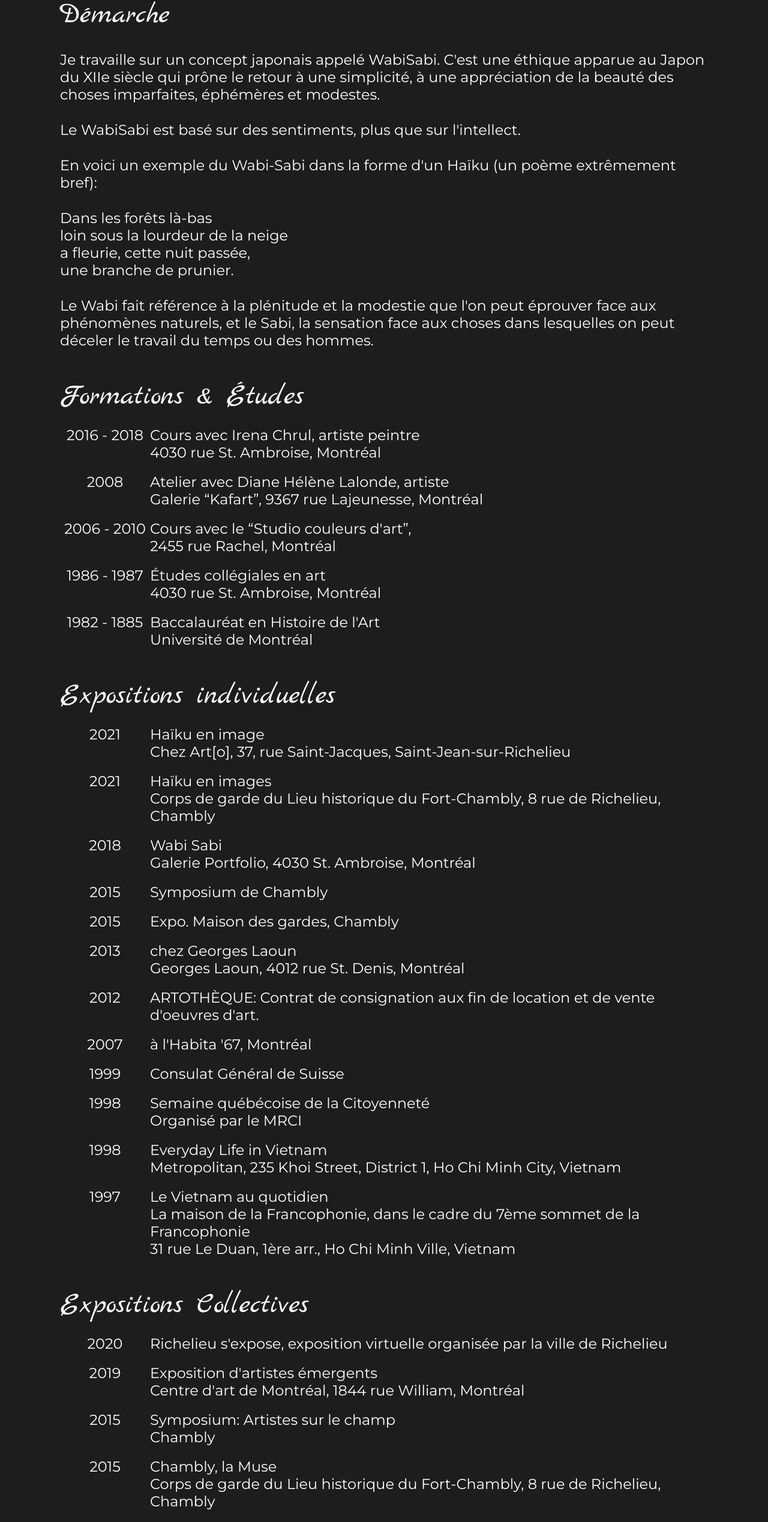
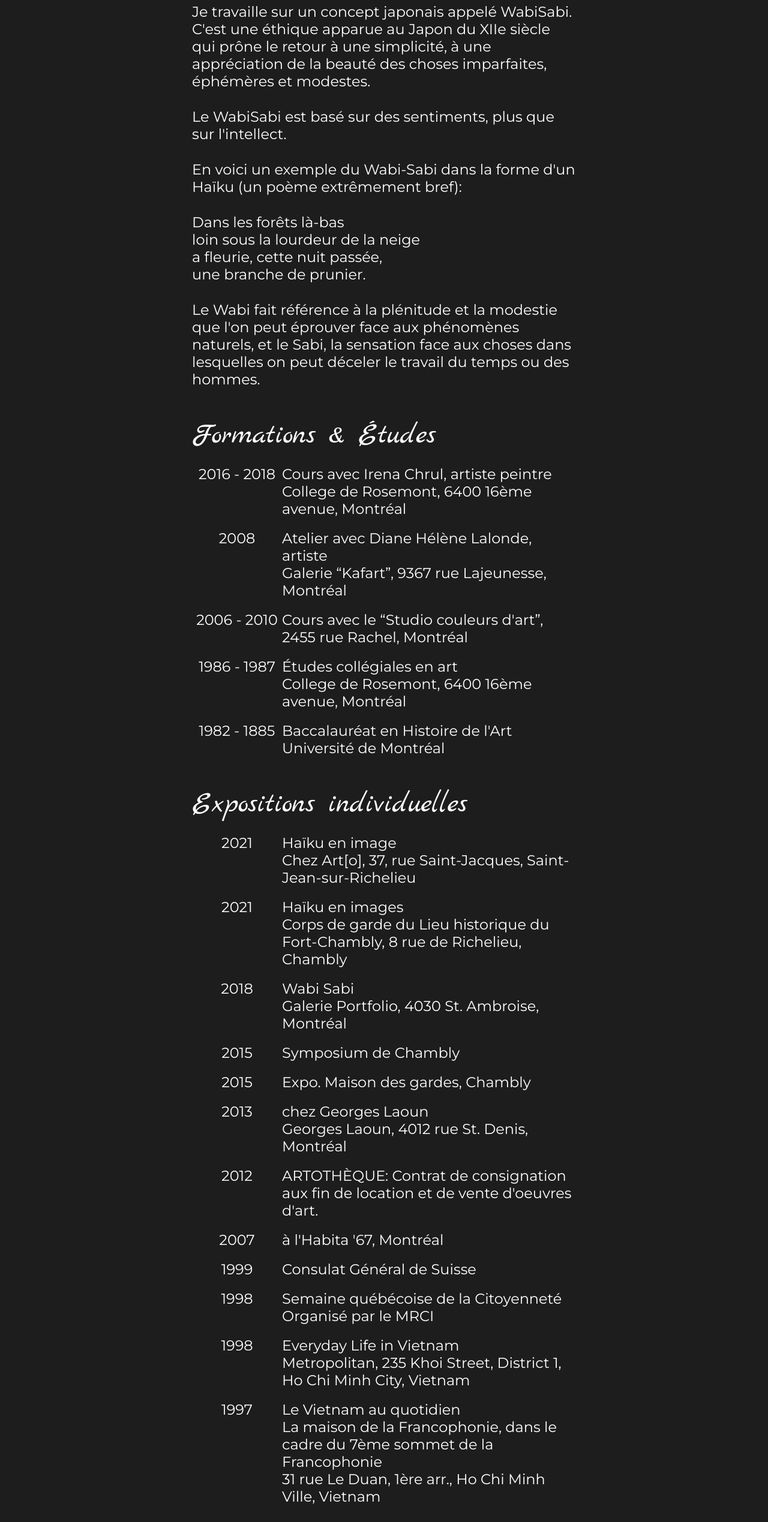
Before and after one commit to LongWyrsch/margrith-wyrsch, a Next.js app: page /about in a window 1280 px wide. Shown: the part 204-2742 px from the top of the page at 60% size. Built offline with nearby package versions, Linux system fonts and the light colour scheme.

Commit message:
Multiple changes
Hero image brighter and more saturated
Hero banner lower name
Remove bold text on hover over section title
Remove section Testimony
Edit some text in section About
Change spacing between image metadata
Change getServerSideProps to getStaticProps

```diff
--- a/components/Carousel.module.css
+++ b/components/Carousel.module.css
@@ -7,6 +7,7 @@
 	background-color: rgb(6, 6, 6, 0.9);
 	padding: 20px 100px;
 }
+
 
 .carouselContainer * {
     -webkit-user-select: none; /* Safari */
@@ -47,8 +48,9 @@
 
 .metadata {
 	display: flex;
-	gap: 30px;
+	gap: 10px;
 	flex-direction: column;
+	margin-top: 40px;
 }
 
 .leftArrow,
--- a/components/Navbar.module.css
+++ b/components/Navbar.module.css
@@ -113,7 +113,7 @@
 
 
 .active {
-    font-weight: 600;
+    /* font-weight: 600; */
     color: white;
     background-color: rgb(56, 56, 56);
     border-radius: 20px;
--- a/components/Navbar.tsx
+++ b/components/Navbar.tsx
@@ -42,7 +42,7 @@ const Navbar = () => {
 					<Link className={activeClass('/photos')} href="/photos">{sections.photos}</Link>
 					<Link className={activeClass('/drawings')} href="/drawings">{sections.drawings}</Link>
 					<Link className={activeClass('/gravures')} href="/gravures">{sections.gravures}</Link>
-					<Link className={activeClass('/testimonies')} href="/testimonies">{sections.testimonies}</Link>
+					{/* <Link className={activeClass('/testimonies')} href="/testimonies">{sections.testimonies}</Link> */}
 					<Link className={activeClass('/about')} href="/about">{sections.about}</Link>
 			</div>
 			<div className={`${styles.languageContact} ${montserrat.className}`}>
--- a/pages/about.module.css
+++ b/pages/about.module.css
@@ -1,6 +1,8 @@
 .aboutWrapper{
     margin: 100px;
     font-size: 1.5rem;
+    width: 50%;
+    margin: auto;
 }
 
 .title {
--- a/pages/drawings.tsx
+++ b/pages/drawings.tsx
@@ -62,7 +62,7 @@ const Drawings = ({ imagesAgenda, imagesPaysages, imagesNatureMorte, imagesPapie
 
 export default Drawings
 
-export async function getServerSideProps() {
+export async function getStaticProps() {
 	const folderIdAgenda = process.env.NEXT_PUBLIC_AGENDA_FOLDER_ID as string
 	const folderIdNatureMorte = process.env.NEXT_PUBLIC_NATUREMORTE_FOLDER_ID as string
 	const folderIdPaysages = process.env.NEXT_PUBLIC_PAYSAGES_FOLDER_ID as string
--- a/pages/layout.module.css
+++ b/pages/layout.module.css
@@ -10,12 +10,13 @@
 	width: 100%;
 	object-fit: cover;
 	/* object-position: center center; */
-	filter: brightness(70%)
+	filter: brightness(120%);
+	filter: saturate(150%);
 }
 
 .maggy {
     position: absolute;
-	top: 65%;
+	top: 70%;
 	left: 40px;
 	z-index: 1;
 	color: white;
--- a/translations.ts
+++ b/translations.ts
@@ -30,7 +30,7 @@ export const aboutFR = {
 	d5:"Le Wabi fait référence à la plénitude et la modestie que l'on peut éprouver face aux phénomènes naturels, et le Sabi, la sensation face aux choses dans lesquelles on peut déceler le travail du temps ou des hommes.",
 	etudes: "Formations & Études",
 	etudes11: "Cours avec Irena Chrul, artiste peintre",
-	etudes12: "4030 rue St. Ambroise, Montréal",
+	etudes12: "College de Rosemont, 6400 16ème avenue, Montréal",
 	etudes21: "Atelier avec Diane Hélène Lalonde, artiste",
 	etudes22: "Galerie “Kafart”, 9367 rue Lajeunesse, Montréal",
 	etudes31: "Cours avec le “Studio couleurs d'art”,",
@@ -66,10 +66,10 @@ export const aboutFR = {
 	expoCol22: "Centre d'art de Montréal, 1844 rue William, Montréal",
 	expoCol31: "Symposium: Artistes sur le champ",
 	expoCol32: "Chambly",
-	expoCol41: "Chambly, la Muse",
+	expoCol41: "Chambly, La Muse",
 	expoCol42: "Corps de garde du Lieu historique du Fort-Chambly, 8 rue de Richelieu, Chambly",
 	expoCol51: "Extérioriser/Intérioriser",
-	expoCol52: "Centre culturel de Régina Assumpta, Montréal",
+	expoCol52: "Centre culturel de Régina Assumpta, 1750 rue Sauriol Est, Montréal",
 	expoCol61: "Femin'Art 92",
 	expoCol62: "Co-parrainée par le Ministère de la Femme, de l'Enfant et de la Famille et le Ministère de la Culture",
 	expoCol63: "Galerie Nationale, Dakar, Sénégal",
@@ -77,10 +77,10 @@ export const aboutFR = {
 	coll1: "Simone Geadah et Pierre Guilbeau",
 	coll2: "NgocHa Nguyen-Voyer et René Voyer",
 	publications: "Publications",
-	pub1: "Chambly, la muse, livre publié par la Ville de Chambly pour le 350 anniversaire de Chambly",
-	pub2: "Horizon, numéro 32, publiée par le Consulat Suisse à Montréal, un portait.",
-	pub3: "Le Courrier du Vietnam, numéro 1259, Peintures sur le thème « la vie quotidienne au Vietnam », et autres articles dans des journaux de HoChiMinh-Ville",
-	pub4: "FeminArt92, Co-parrainee par le Ministère de la Femme, de l'Enfant et de la Famille et Le Ministère de la Culture, Sénégal",
+	pub1: "Chambly, La Muse, livre publié par la Ville de Chambly pour le 350 anniversaire de Chambly",
+	pub2: "Horizon, numéro 32, publiée par le Consulat Suisse à Montréal, un portait",
+	pub3: "Le Courrier du Vietnam, numéro 1259, Peintures sur le thème « la vie quotidienne au Vietnam », et autres articles dans des journaux de Hô Chi Minh-Ville",
+	pub4: "FeminArt92, Co-parrainee par le Ministère de la Femme, de l'Enfant et de la Famille et Le Ministère de la Culture, Dakar, Sénégal",
 }
 
 export const aboutEN = {
@@ -95,7 +95,7 @@ export const aboutEN = {
 	d5: "Wabi refers to the fullness and modesty one can experience when facing natural phenomena, and Sabi, the sensation when facing things in which one can detect the work of time or people.",
 	etudes: "Training & Education",
 	etudes11: "Classes with Irena Chrul, painter",
-	etudes12: "4030 St. Ambroise Street, Montreal",
+	etudes12: "College de Rosemont, 6400 16th avenue, Montreal",
 	etudes21: "Workshop with Diane Hélène Lalonde, artist",
 	etudes22: "Kafart Gallery, 9367 Lajeunesse Street, Montreal",
 	etudes31: "Classes with Studio Couleurs d'art",
@@ -131,10 +131,10 @@ export const aboutEN = {
 	expoCol22: "Montreal Art Center, 1844 William Street, Montreal",
 	expoCol31: "Symposium: Artists on the field",
 	expoCol32: "Chambly",
-	expoCol41: "Chambly, the Muse",
+	expoCol41: "Chambly, La Muse",
 	expoCol42: "Guardhouse at the Fort-Chambly Historic Site, 8 Richelieu Street, Chambly",
 	expoCol51: "Externalize/Internalize",
-	expoCol52: "Régina Assumpta Cultural Center, Montreal",
+	expoCol52: "Régina Assumpta Cultural Center, 1750 rue Sauriol Est, Montreal",
 	expoCol61: "Femin'Art 92",
 	expoCol62: "Co-sponsored by the Ministry of Women, Children and Family, and the Ministry of Culture",
 	expoCol63: "National Gallery, Dakar, Senegal",
@@ -142,8 +142,8 @@ export const aboutEN = {
 	coll1: "Simone Geadah and Pierre Guilbeau",
 	coll2: "NgocHa Nguyen-Voyer and René Voyer",
 	publications: "Publications",
-	pub1: "Chambly, the muse, a book published by the City of Chambly for the 350th anniversary of Chambly",
-	pub2: "Horizon, issue 32, published by the Swiss Consulate in Montreal, a portrait.",
-	pub3: "Le Courrier du Vietnam, issue 1259, Paintings on the theme 'Everyday life in Vietnam', and other articles in HoChiMinh City newspapers",
-	pub4: "FeminArt92, co-sponsored by the Ministry of Women, Children, and Family and the Ministry of Culture, Senegal"
+	pub1: "Chambly, La Muse, a book published by the City of Chambly for the 350th anniversary of Chambly",
+	pub2: "Horizon, issue 32, published by the Swiss Consulate in Montreal, a portrait",
+	pub3: "Le Courrier du Vietnam, issue 1259, Paintings on the theme 'Everyday life in Vietnam', and other articles in Ho Chi Minh City newspapers",
+	pub4: "FeminArt92, co-sponsored by the Ministry of Women, Children, and Family and the Ministry of Culture, Dakar, Senegal"
 }
```
